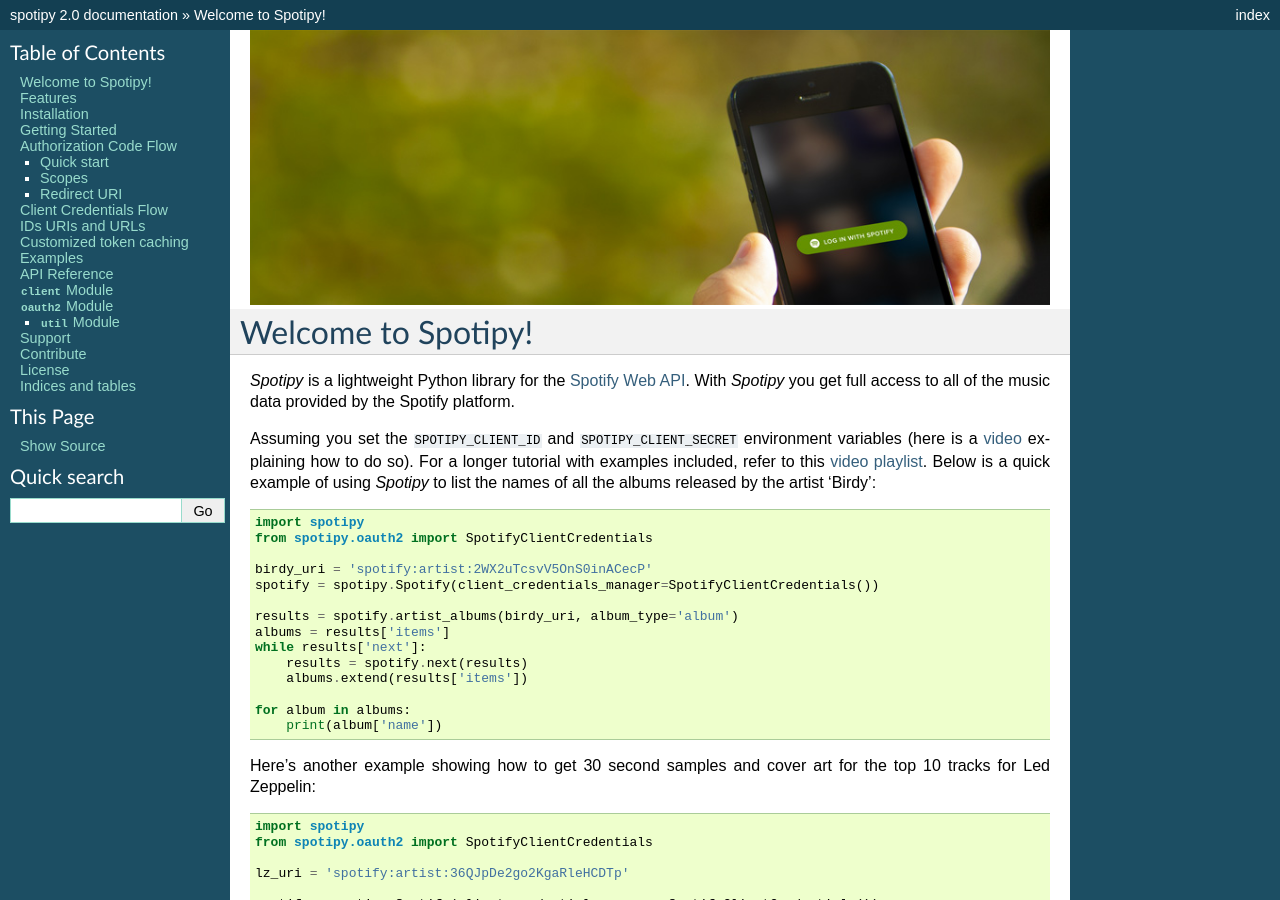
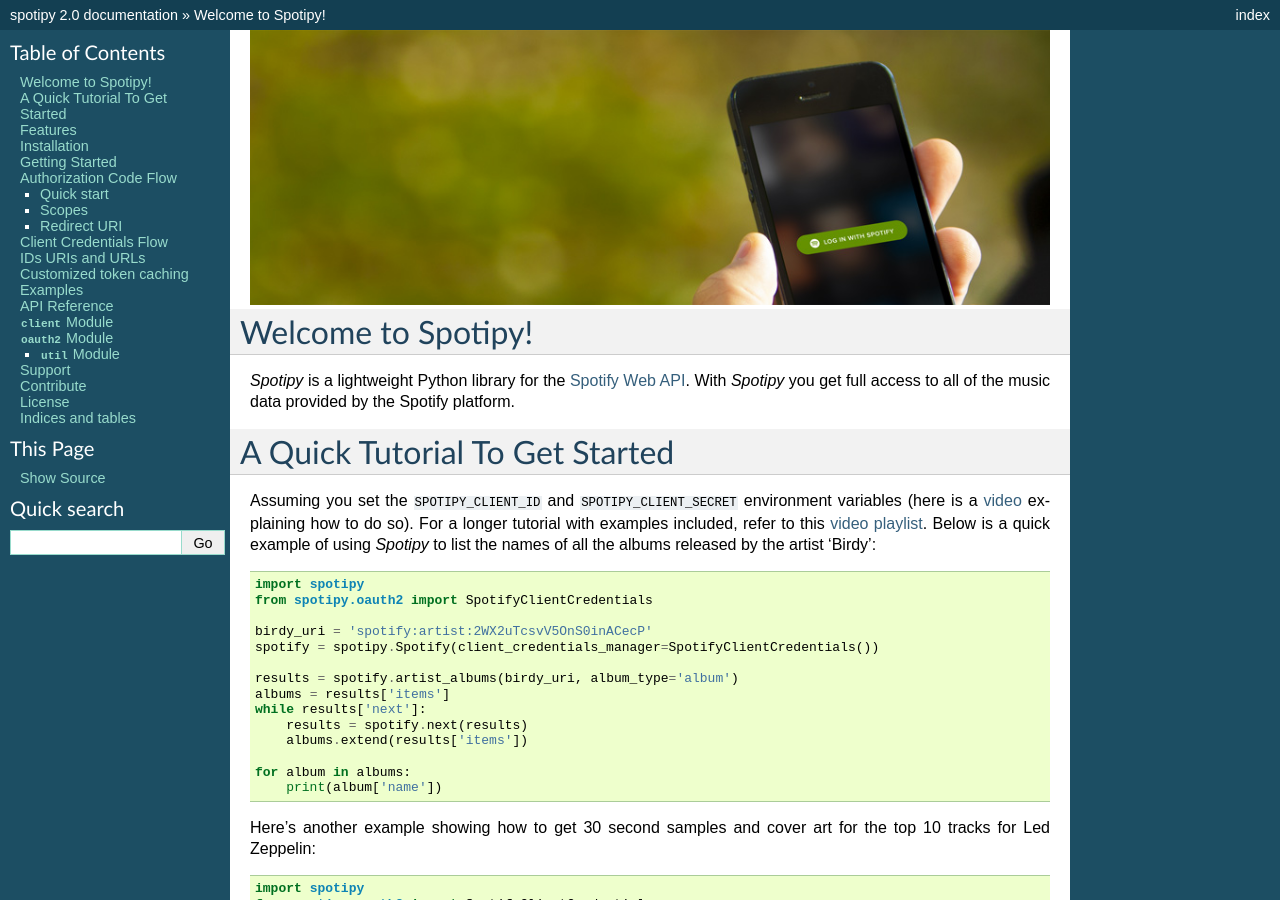
Before and after one commit to spotipy-dev/spotipy, a Sphinx documentation site: the page built from docs/index.rst, in a window 1280 px wide and 900 px high. Built offline with Sphinx 7.4.7, drawn with Linux system fonts in a browser that asks for light colours.

Commit message:
Update for Documentation Section Suggestion: Issue #1109 in index.rst

```diff
--- a/docs/index.rst
+++ b/docs/index.rst
@@ -7,6 +7,9 @@
 *Spotipy* is a lightweight Python library for the `Spotify Web API
 <https://developer.spotify.com/documentation/web-api/>`_. With *Spotipy*
 you get full access to all of the music data provided by the Spotify platform.
+
+A Quick Tutorial To Get Started
+===============================
 
 Assuming you set the ``SPOTIPY_CLIENT_ID`` and ``SPOTIPY_CLIENT_SECRET``
 environment variables (here is a `video <https://youtu.be/kaBVN8uP358>`_ explaining how to do so). For a longer tutorial with examples included, refer to this `video playlist <https://www.youtube.com/watch?v=tmt5SdvTqUI&list=PLqgOPibB_QnzzcaOFYmY2cQjs35y0is9N&index=1>`_. Below is a quick example of using *Spotipy* to list the
```
Also changed, not shown: CHANGELOG.md (+1 -0 lines).
